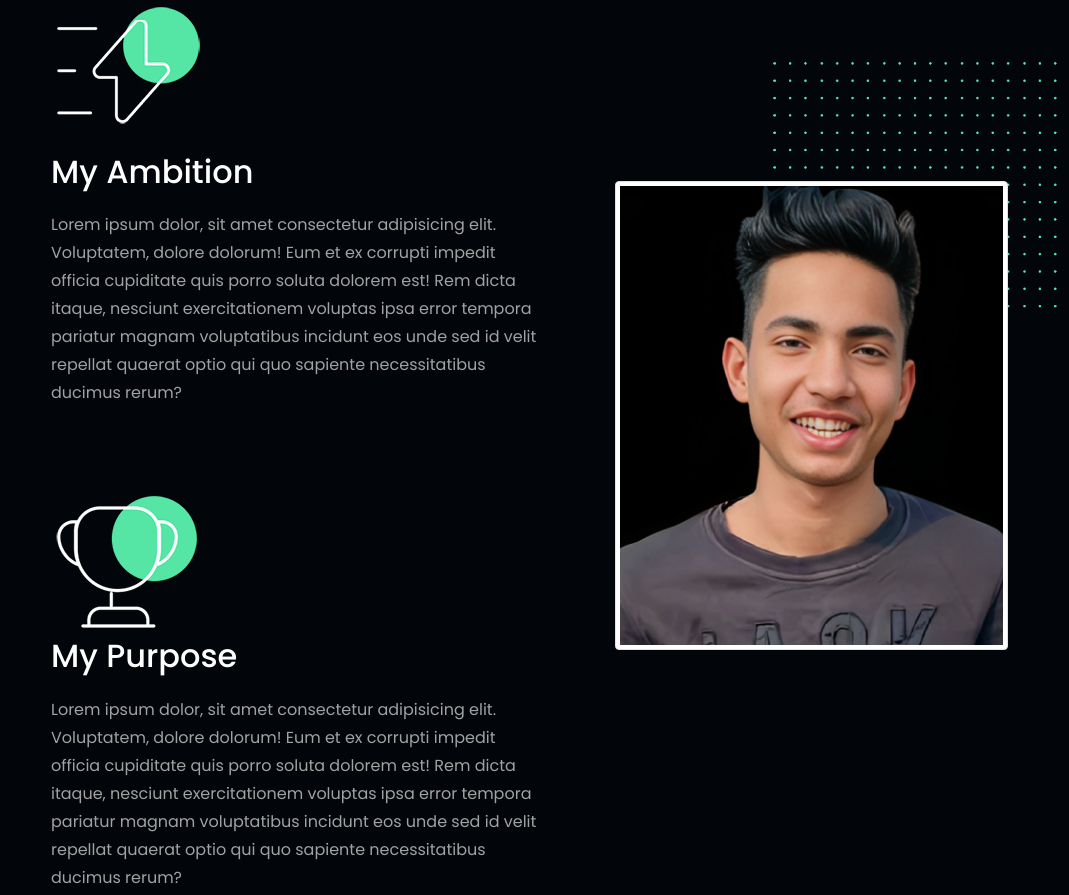
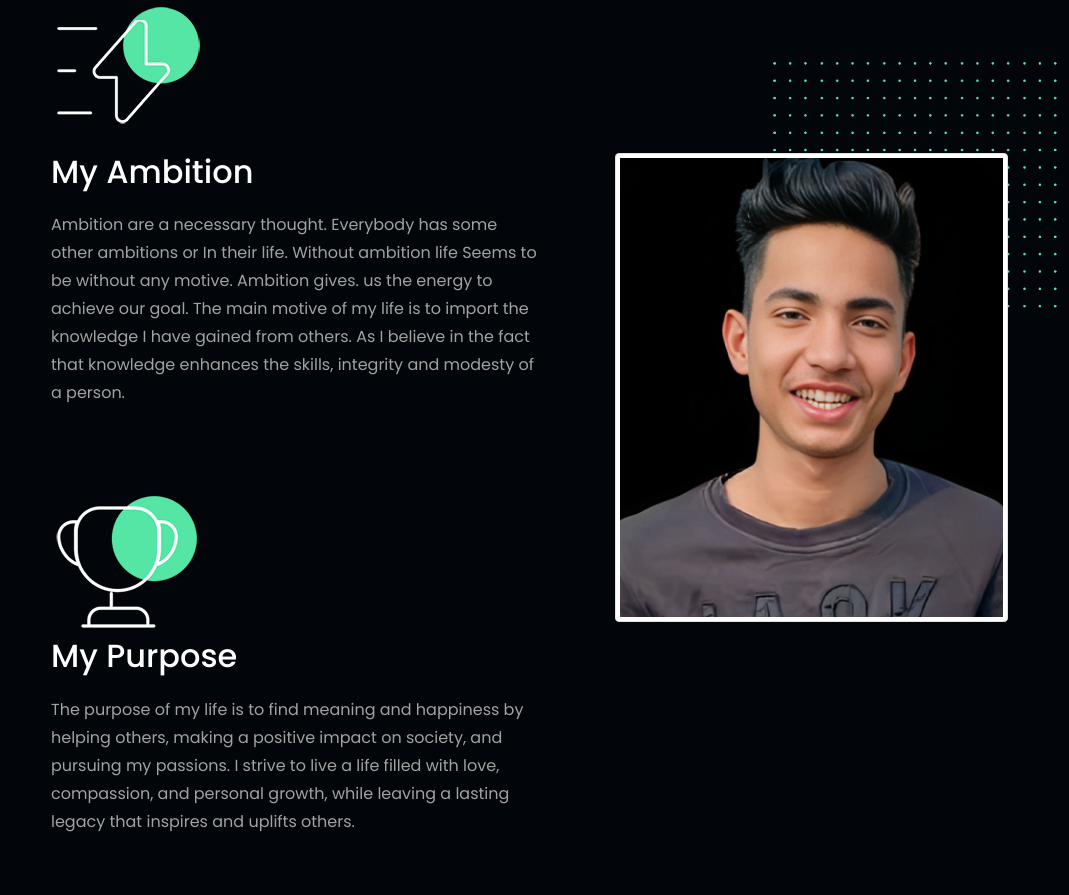
Before and after one commit to Sujayet/My_Portfolio_, a plain HTML site: page index.html in a window 1280 px wide. Shown: the part 1243-2138 px from the top of the page, without its empty margins (211-1280 px from the left). Drawn offline with nearby package versions, Linux system fonts and the light colour scheme; animation ran at ten frames a second; files whose address does not match are found by name.

Commit message:
change in ambitation

```diff
--- a/index.html
+++ b/index.html
@@ -192,22 +192,23 @@
                                 <img src="img/about_1.png" alt="">
                             </div>
                             <h2>My Ambition</h2>
-                            <p>Lorem ipsum dolor, sit amet consectetur adipisicing elit. Voluptatem, dolore dolorum!
-                                Eum et ex corrupti impedit officia cupiditate quis porro soluta dolorem est! Rem
-                                dicta itaque, nesciunt exercitationem voluptas ipsa error tempora pariatur magnam
-                                voluptatibus incidunt eos unde sed id velit repellat quaerat optio qui quo sapiente
-                                necessitatibus ducimus rerum?</p>
+                            <p> Ambition are a necessary thought. Everybody has some other ambitions or
+                                In their life. Without ambition life Seems to be without any motive.
+                                Ambition gives. us the energy to achieve our goal. The main motive of
+                                my life is to import the knowledge I have gained from others.
+                                As I believe in the fact that knowledge enhances the skills, integrity and modesty of a person.
+                            </p>
                         </div>
                         <div class="box">
                             <div class="img-box">
                                 <img src="img/about_2.png" alt="">
                             </div>
                             <h2>My Purpose</h2>
-                            <p>Lorem ipsum dolor, sit amet consectetur adipisicing elit. Voluptatem, dolore dolorum!
-                                Eum et ex corrupti impedit officia cupiditate quis porro soluta dolorem est! Rem
-                                dicta itaque, nesciunt exercitationem voluptas ipsa error tempora pariatur magnam
-                                voluptatibus incidunt eos unde sed id velit repellat quaerat optio qui quo sapiente
-                                necessitatibus ducimus rerum?</p>
+                            <p>The purpose of my life is to find meaning and happiness by helping others,
+                                making a positive impact on society, and pursuing my passions.
+                                I strive to live a life filled with love, compassion, and personal growth,
+                                while leaving a lasting legacy that inspires and uplifts others.
+                            </p>
                         </div>
                     </div>
                     <div class="col-lg-6 d-flex align-items-center justify-content-center my-position">
```
